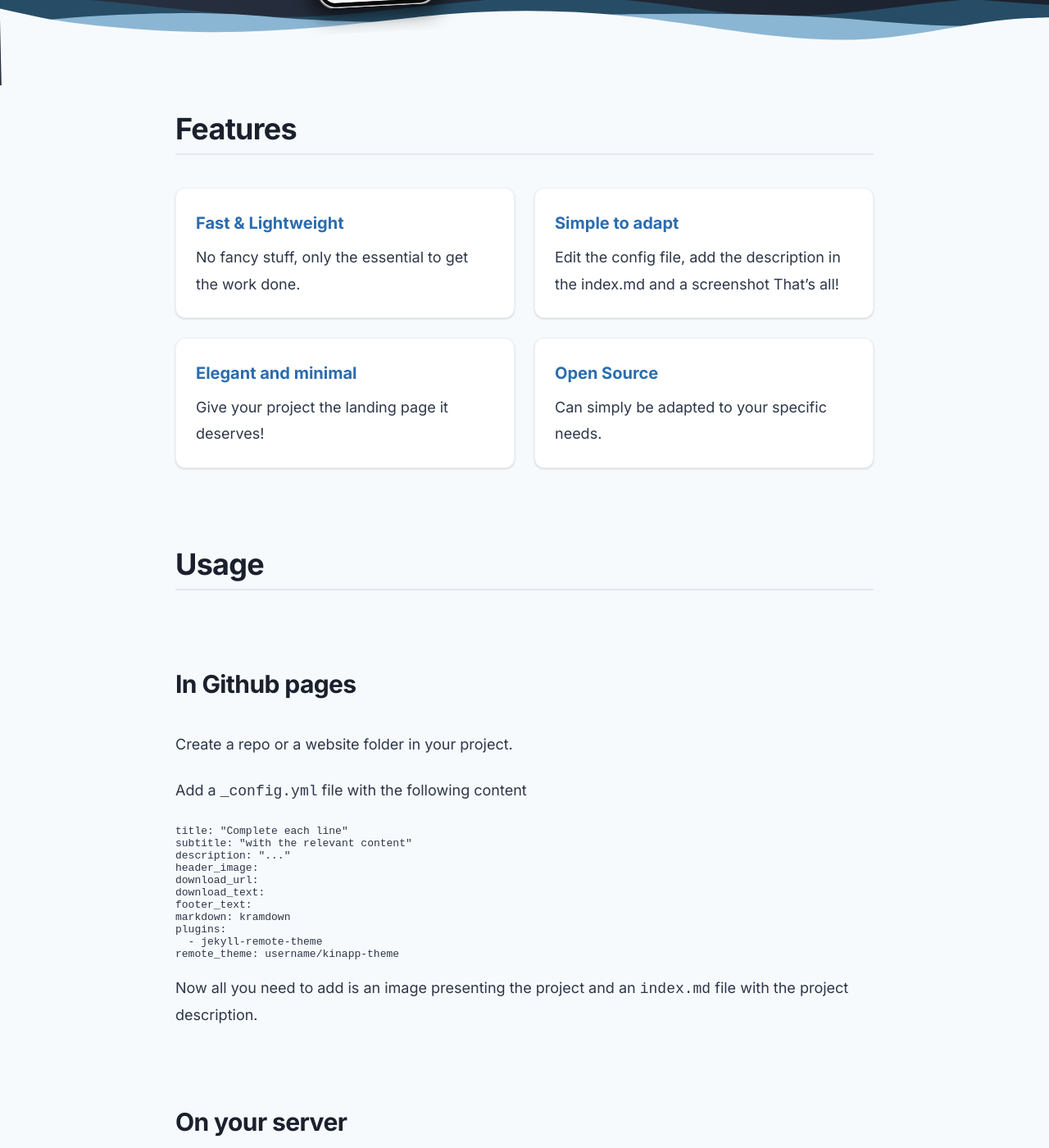
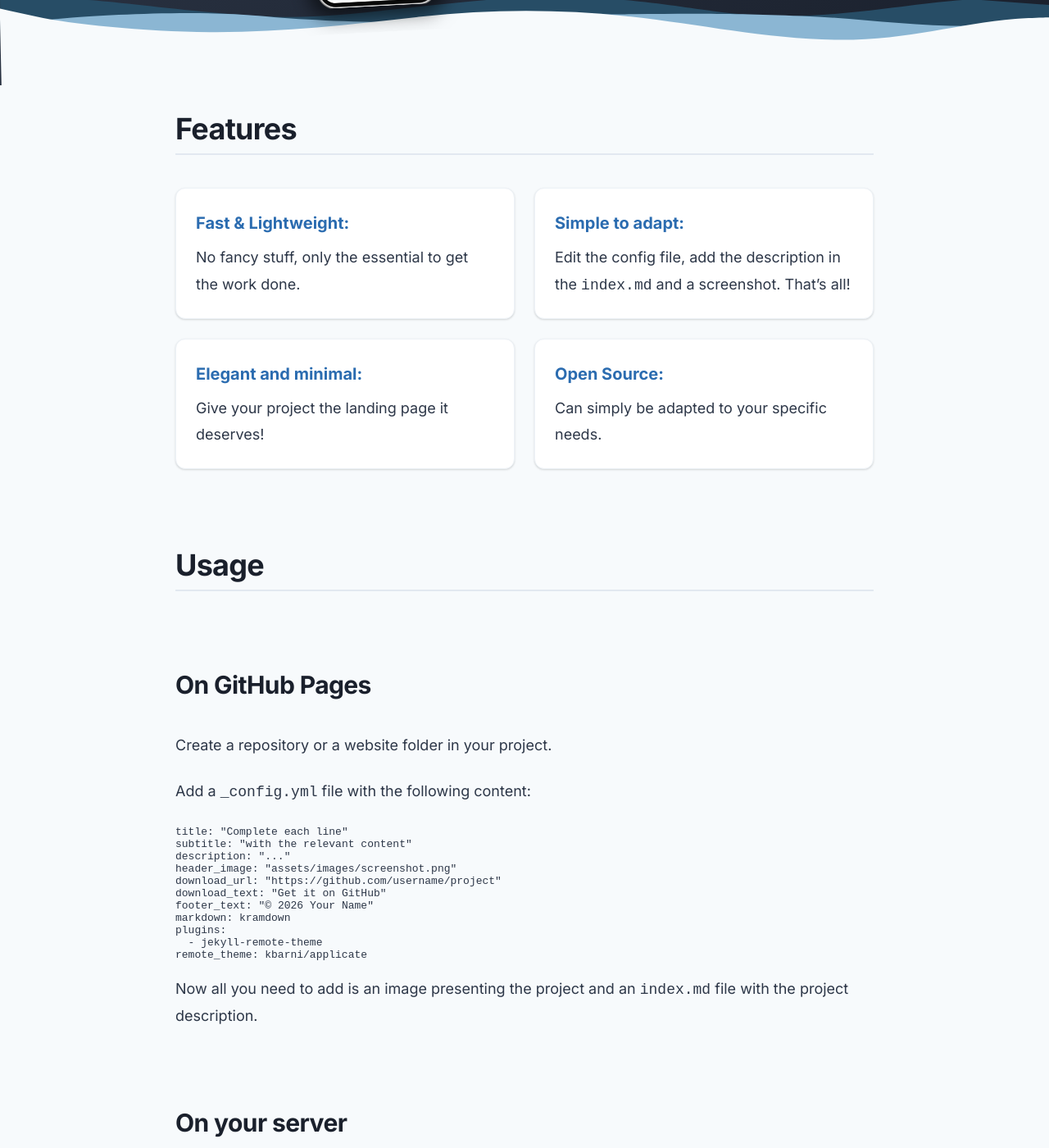
Before and after one commit to kbarni/applicate, a Jekyll site: the page built from index.md, in a window 1280 px wide and 1400 px high, scrolled down 496 px. Shown: the whole window at 82% size. Built offline with Jekyll 4.4.1, drawn with Linux system fonts in a browser that asks for light colours; our own code applies the rules of GitHub Pages for plain Markdown files; some of the changed text lies outside the part shown.

Commit message:
Corrected index.md: spelling, formatting, and consistency

````diff
--- a/index.md
+++ b/index.md
@@ -4,40 +4,40 @@ layout: default
 
 # Features
 
-*   **Fast & Lightweight** No fancy stuff, only the essential to get the work done.
-*   **Simple to adapt** Edit the config file, add the description in the index.md and a screenshot That's all!
-*   **Elegant and minimal** Give your project the landing page it deserves!
-*   **Open Source** Can simply be adapted to your specific needs.
+*   **Fast & Lightweight:** No fancy stuff, only the essential to get the work done.
+*   **Simple to adapt:** Edit the config file, add the description in the `index.md` and a screenshot. That's all!
+*   **Elegant and minimal:** Give your project the landing page it deserves!
+*   **Open Source:** Can simply be adapted to your specific needs.
 
 # Usage
 
-## In Github pages
+## On GitHub Pages
 
-Create a repo or a website folder in your project.
+Create a repository or a website folder in your project.
 
-Add a `_config.yml` file with the following content
+Add a `_config.yml` file with the following content:
 
 ```yaml
 title: "Complete each line"
 subtitle: "with the relevant content"
 description: "..."
-header_image:
-download_url:
-download_text:
-footer_text:
+header_image: "assets/images/screenshot.png"
+download_url: "https://github.com/username/project"
+download_text: "Get it on GitHub"
+footer_text: "© 2026 Your Name"
 markdown: kramdown
 plugins:
   - jekyll-remote-theme
-remote_theme: username/kinapp-theme
+remote_theme: kbarni/applicate
 ```
 
 Now all you need to add is an image presenting the project and an `index.md` file with the project description.
 
 ## On your server
 
-Clone the repository, edit the `_config.yml` file and the `index.md`; add the header image in `assets/images` and build the site using `jekyll build`.
+Clone the repository, edit the `_config.yml` file and the `index.md`; add your header image in `assets/images` and build the site using `jekyll build`.
 
 # Changelog
 
-Version 1: Februrary 2026
+Version 1: February 2026
  - First release
````
